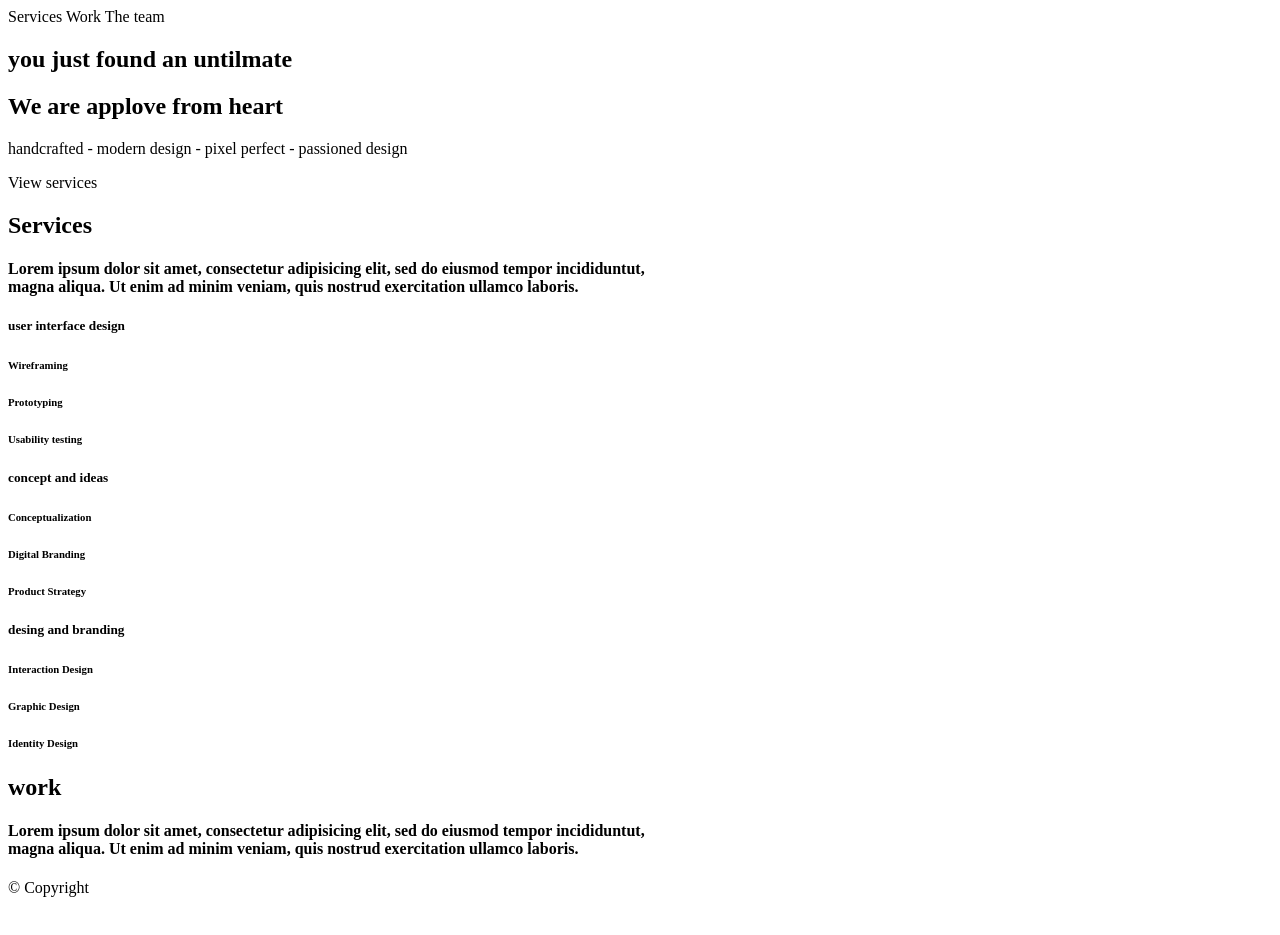
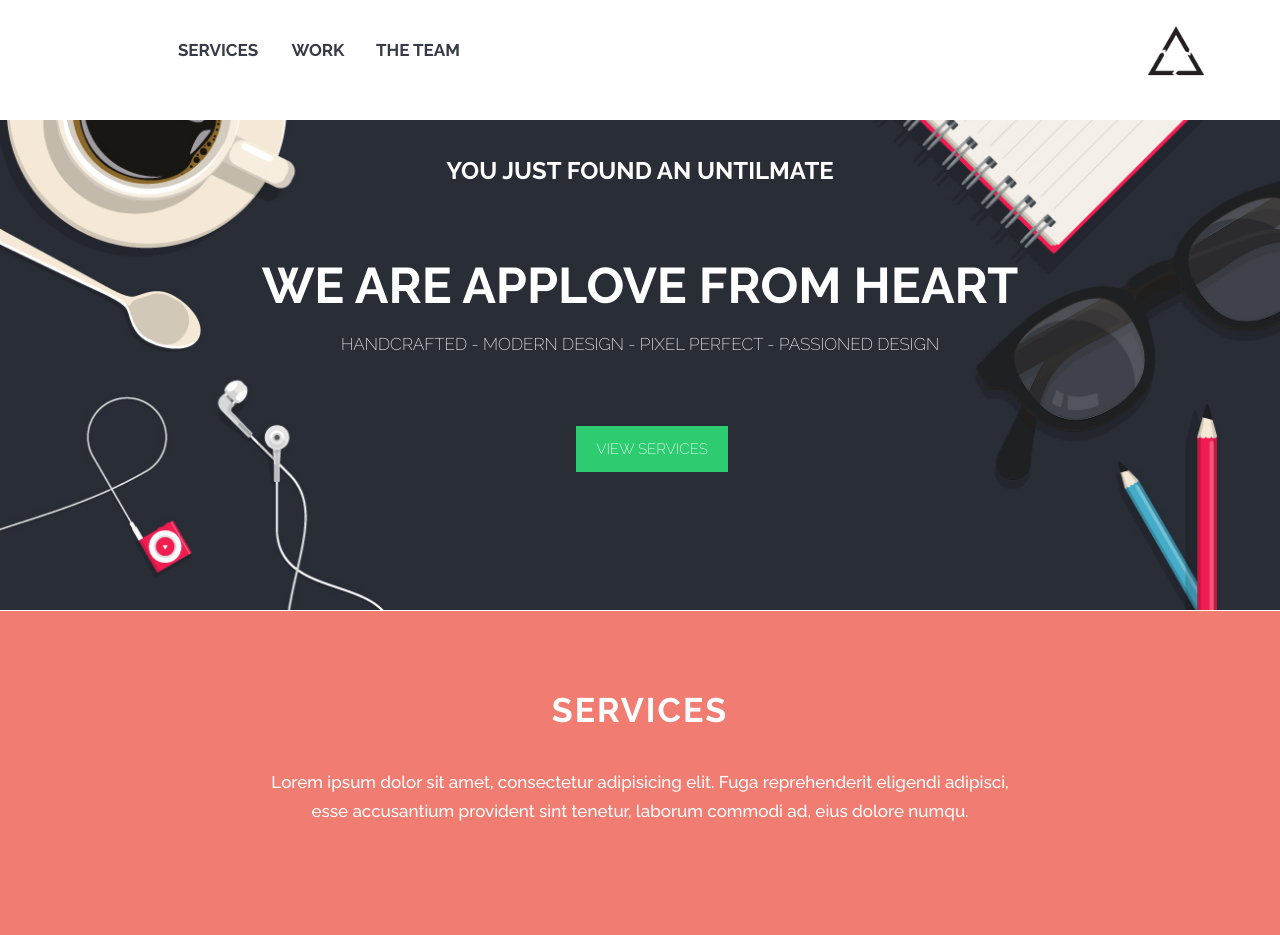
Before and after one commit to frishlin/sprint2-ejercicios-guiados, a plain HTML site: page app-love/index.html in a window 1280 px wide. Shown: the top 935 px of the page. Before the commit the page ends 913 px from the top, so only its background shows below. Drawn offline with Linux system fonts and the light colour scheme.

Commit message:
actualizacion applop

```diff
--- a/app-love/css/main.css
+++ b/app-love/css/main.css
@@ -12,13 +12,17 @@
 }
 
 body {
+  font-family: 'Raleway', sans-serif;
   margin: 0 auto;
-  font-size: 16px;
+  font-size: 17px;
   line-height: 1.71429;
+  color: black;
 }
 
 img {
   vertical-align: middle;
+  width: 72px;
+  margin-left: 672px;
 }
 
 .container {
@@ -59,6 +63,9 @@ img {
 a {
   color: #373B47;
   text-decoration: none;
+  /*outline: 1px solid  green;*/
+  display: block;
+  font-weight:bold;
 }
 
 a:hover {
@@ -70,3 +77,137 @@ a:hover {
 }
 
 /*ESCRIBE TU CÓDIGO DESDE AQUÍ*/
+
+ul{
+  /*outline: 1px solid  blue;*/
+  list-style: none;
+  padding: 0;
+  margin: 0;
+  line-height: 100px;
+  margin-left: 168px;
+  /*overflow: auto;*/
+}
+/*Desplazando opciones de menú hacia la derecha*/
+li{
+  margin-top: 0;
+  width: 100px;
+  float: left;
+  text-align: center;
+}
+/*Menú estático*/
+header{
+  width: 100%;
+  height: 15%;
+  background: #fff;
+  padding: 0;
+  position: fixed;
+  top: 0;
+  left: 0;
+
+  /*border: 1px solid yellow;*/
+  z-index: 100;
+}
+/*Pie de página Copyright*/
+footer{
+  padding:0;
+  height: 70px;
+  weight: 100%;
+  text-align: center;
+  background-color: #373b47;
+  color: white;
+  font-family: sans-serif;
+  line-height: 70px;
+}
+/*Para desplazar la primera sección hacia abajo del menú*/
+.contenido{
+  padding-top: 0;
+}
+/*primera imagen*/
+.sec1{
+  padding-top: 99px;
+  margin: 0;
+  width: 100%;
+  position:static;
+}
+/*Posición relativa para las letras de la primera imagen, alineación y color*/
+h2, h1, p{
+  position: relative;
+  text-align: center;
+  color: white;
+}
+/*Tamaños y posición para las letras de la primera imagen*/
+.h2{
+  font-size: 24px;
+  bottom: 480px;
+}
+
+.h1{
+  bottom: 470px;
+  font-size: 50px;
+}
+
+.p{
+  bottom: 510px;
+  font-weight: 200;
+}
+/*Posición, color y alineación del vínculo de la primera imágenm tipo botón*/
+div > a{
+  bottom: 460px;
+  font-weight: 200;
+  font-size: 15px;
+  left: 45%;
+  position: relative;
+  background-color: #2ecc71;
+  color: white;
+  height: 46px;
+  width: 152px;
+  line-height: 46px;
+  text-align: center;
+}
+/*Sección rosa*/
+#info{
+  margin-top: -349px;
+  width: 100%;
+  height: 663px;
+  background: #f17c72;
+}
+/*Letras sección rosa*/
+.servs{
+  padding-top: 70px;
+  letter-spacing: 2px;
+  font-size: 34px;
+}
+
+.servs-txt{
+  text-align: center;
+  color: white;
+  font-weight: 500;
+  font-size: 17px;
+}
+
+.img-sec2{
+  width: 15%;
+}
+
+.contenedor-circulos{
+  border: 1px solid yellow;
+}
+
+article{
+  text-align: center;
+  color: white;
+}
+.contenido300{
+  border: 1px solid pink;
+  font-size: 14px;
+}
+
+#servicios-info {
+  border: 1px solid yellow;
+}
+
+.sec3{
+  border: 1px solid blue;
+  height: 660px;
+
+}
--- a/app-love/css/main2.css
+++ /dev/null
@@ -1,120 +0,0 @@
-/*CLASES REUTILIZABLES*/
-* {
-  -webkit-box-sizing: border-box;
-  -moz-box-sizing: border-box;
-  box-sizing: border-box;
-}
-
-*:before, *:after {
-  -webkit-box-sizing: border-box;
-  -moz-box-sizing: border-box;
-  box-sizing: border-box;
-}
-
-body {
-  margin: 0 auto;
-  font-size: 16px;
-  line-height: 1.71429;
-}
-
-img {
-  vertical-align: middle;
-}
-
-.container {
-  width: 1200px;
-  margin-right: auto;
-  margin-left: auto;
-  padding-left: 14px;
-  padding-right: 14px;
-}
-
-.container:before, .container:after {
-  content: " ";
-  display: table;
-}
-
-*:before, *:after {
-  -webkit-box-sizing: border-box;
-  -moz-box-sizing: border-box;
-  box-sizing: border-box;
-}
-
-.container:after {
-  clear: both;
-}
-
-.mb-0 {
-  margin-bottom: 0px;
-}
-
-.mt-0 {
-  margin-top: 0px;
-}
-
-.m-0 {
-  margin: 0px;
-}
-
-a {
-  color: #373B47;
-  text-decoration: none;
-}
-
-a:hover {
-  color: #E95853;
-}
-
-.text-uppercase {
-  text-transform: uppercase;
-}
-
-/*ESCRIBE TU CÓDIGO DESDE AQUÍ*/
-/*Pie de página Copyright*/
-footer{
-  height: 70px;
-  text-align: center;
-  background-color: #373b47;
-  color: white;
-  font-family: sans-serif;
-  line-height: 70px;
-}
-
-header {
-  background: rgba(0,0,0,0.9);
-  width: 100%;
-  position: fixed;
-  height: 80px;
-  z-index: 100;
-  line-height: 40px;
-}
-
-nav {
-  float: left; /* Desplazamos el nav hacia la izquierda */
-}
-
-nav ul {
-  list-style: none;
-  overflow: hidden; /* Limpiamos errores de float */
-}
-
-nav ul li {
-  float: left;
-  font-family: Arial, sans-serif;
-  font-size: 16px;
-}
-
-nav ul li a {
-  display: block; /* Convertimos los elementos a en elementos bloque para manipular el padding */
-  padding: 20px;
-  color: #fff;
-  text-decoration: none;
-}
-
-nav ul li:hover {
-  background: #3ead47;
-}
-
-.contenido {
-  padding-top: 100px;
-}
--- a/app-love/index.html
+++ b/app-love/index.html
@@ -4,52 +4,45 @@
     <meta charset="UTF-8">
     <meta name="viewport" content="width=device-width, initial-scale=1.0">
     <meta http-equiv="X-UA-Compatible" content="ie=edge">
+    <link rel="stylesheet" href="css/main.css">
+    <link href="https://fonts.googleapis.com/css?family=Raleway:100,200,300,500,600,700,800" rel="stylesheet">
     <title>AppLove</title>
   </head>
   <body>
     <header>
+      <nav>
+        <ul>
+          <li><a href="#" class = "text-uppercase">Services</a></li>
+          <li><a href="#" class = "text-uppercase">Work</a></li>
+          <li><a href="#" class = "text-uppercase">The team</a></li>
+          <li><img src="assets/images/logo.png" alt="logo">
+          </li>
+        </ul>
+      </nav>
+    </header>
+    <section class = "contenido">
       <div>
-        <a>Services</a>
-        <a>Work</a>
-        <a>The team</a>
+        <img class="sec1" src="assets/images/bg-home.jpg" alt="Imagen con una taza de café">
       </div>
-    </header>
-    <section>
-      <div>
-        <h2>you just found an untilmate</h2>
-        <h1>We are applove from heart</h1>
-        <p>handcrafted - modern design - pixel perfect - passioned design</p>
-        <a>View services</a>
+      <div class = "text-uppercase">
+        <h2 class = "h2"> you just found an untilmate</h2>
+        <h1 class = "h1"> We are applove from heart</h1>
+        <p class = "p"> handcrafted - modern design - pixel perfect - passioned design</p>
+        <a href="#">View services</a>
       </div>
     </section>
-    <section>
+    <section id = "info">
       <div>
-        <h2>Services</h2>
-        <h4>
-          Lorem ipsum dolor sit amet, consectetur adipisicing elit, sed do eiusmod tempor incididuntut,<br>
-          magna aliqua. Ut enim ad minim veniam, quis nostrud exercitation ullamco laboris.
+        <h2 class = "servs text-uppercase">Services</h2>
+        <h4 class = "servs-txt">
+          Lorem ipsum dolor sit amet, consectetur adipisicing elit. Fuga reprehenderit eligendi adipisci,<br>
+          esse accusantium provident sint tenetur, laborum commodi ad, eius dolore numqu.
         </h4>
-        <div>
-          <h5>user interface design</h5>
-          <h6>Wireframing</h6>
-          <h6>Prototyping</h6>
-          <h6>Usability testing</h6>
-        </div>
-        <div>
-          <h5>concept and ideas</h5>
-          <h6>Conceptualization</h6>
-          <h6>Digital Branding</h6>
-          <h6>Product Strategy</h6>
-        </div>
-        <div>
-          <h5>desing and branding</h5>
-          <h6>Interaction Design</h6>
-          <h6>Graphic Design</h6>
-          <h6>Identity Design</h6>
-        </div>
+       </div>
       </div>
     </section>
-    <section>
+
+    <section  class = "sec3">
       <div>
         <h2>work</h2>
         <h4>
@@ -58,7 +51,7 @@
         </h4>
       </div>
     </section>
-    <footer>
+  <footer>
       <p>&#169; Copyright</p>
     </footer>
   </body>
```
